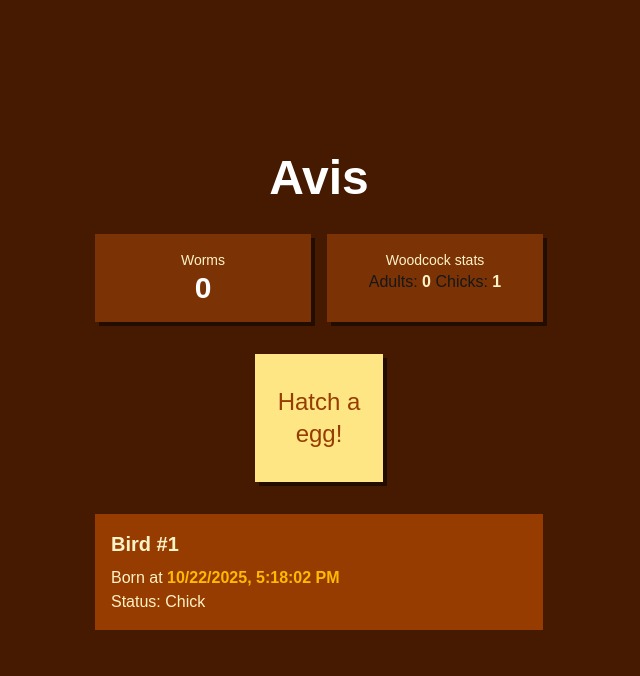
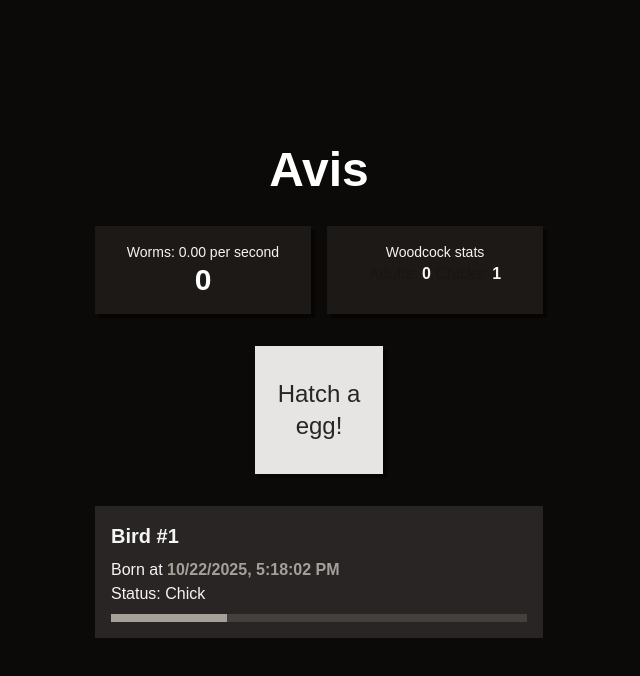
Before and after one commit to PythonAtSea/avis, a Next.js app: page / in a window 1280 px wide. Both pictures are taken after a click on the button "Hatch a egg!". Shown: the top 676 px of the page, without its empty margins (321-961 px from the left). Built offline with nearby package versions, Linux system fonts and the light colour scheme.

Commit message:
feat: death.

```diff
--- a/src/app/page.tsx
+++ b/src/app/page.tsx
@@ -11,8 +11,9 @@ type Bird = {
 export default function Home() {
   const [birds, setBirds] = useState<Bird[]>([]);
   const [worms, setWorms] = useState<number>(0);
-  const [msPerWorm, setMsPerWorm] = useState<number>(2000);
+  const [msPerWorm, setMsPerWorm] = useState<number>(10000);
   const [growMs, setGrowMs] = useState<number>(10000);
+  const [maxLife, setMaxLife] = useState<number>(120000);
 
   const hatchEgg = () => {
     const newBird: Bird = {
@@ -27,7 +28,12 @@ export default function Home() {
     const interval = setInterval(() => {
       console.log("yo");
       setBirds((prevBirds) =>
-        prevBirds.map((bird) => {
+        prevBirds
+          .filter((bird) => {
+            const ageInMs = new Date().getTime() - bird.birthDate.getTime();
+            return ageInMs < maxLife;
+          })
+          .map((bird) => {
             const ageInMs = new Date().getTime() - bird.birthDate.getTime();
             if (!bird.isAdult && ageInMs >= growMs) {
               return { ...bird, isAdult: true };
@@ -35,9 +41,9 @@ export default function Home() {
             return bird;
           })
       );
-    }, 500);
+    }, 0);
     return () => clearInterval(interval);
-  }, [growMs]);
+  }, [growMs, maxLife]);
 
   useEffect(() => {
     const interval = setInterval(() => {
@@ -53,47 +59,68 @@ export default function Home() {
   }, [msPerWorm]);
 
   return (
-    <div className="min-h-screen bg-amber-950 flex flex-col items-center justify-center p-4">
+    <div className="min-h-screen bg-stone-950 flex flex-col items-center justify-center p-4">
       <h1 className="text-5xl font-bold text-white mb-8 text-center">Avis</h1>
       <div className="grid grid-cols-2 gap-4 mb-8 w-full max-w-md">
-        <div className="bg-amber-900 p-4 text-center shadow-offset">
-          <p className="text-amber-100 text-sm">Worms</p>
+        <div className="bg-stone-900 p-4 text-center shadow-offset">
+          <p className="text-stone-100 text-sm">
+            Worms:{" "}
+            {(
+              birds.filter((b) => b.isAdult).length *
+              (1000 / msPerWorm)
+            ).toFixed(2)}{" "}
+            per second
+          </p>
           <p className="text-3xl font-bold text-white">{worms}</p>
         </div>
-        <div className="bg-amber-900 p-4 text-center shadow-offset">
-          <p className="text-amber-100 text-sm">Woodcock stats</p>
+        <div className="bg-stone-900 p-4 text-center shadow-offset">
+          <p className="text-stone-100 text-sm">Woodcock stats</p>
           <p className="">
             <span>Adults: </span>
-            <span className="text-amber-100 font-bold">
+            <span className="text-stone-100 font-bold">
               {birds.filter((b) => b.isAdult).length}
             </span>
             <span> Chicks: </span>
-            <span className="text-amber-100 font-bold">
+            <span className="text-stone-100 font-bold">
               {birds.filter((b) => !b.isAdult).length}
             </span>
           </p>
         </div>
       </div>
       <button
-        className="w-32 h-32 -full bg-amber-200 shadow-offset hover:bg-amber-400 transition-all mb-8 flex items-center justify-center"
+        className="w-32 h-32 -full bg-stone-200 shadow-offset hover:bg-stone-400 transition-all mb-8 flex items-center justify-center"
         onClick={hatchEgg}
       >
-        <span className="text-2xl text-amber-800">Hatch a egg!</span>
+        <span className="text-2xl text-stone-800">Hatch a egg!</span>
       </button>
       <div className="w-full max-w-md">
         {birds.map((bird, index) => (
           <div
             key={index}
-            className="bg-amber-800 text-amber-100 p-4 mb-4 shadow-offset-lg"
+            className="bg-stone-800 text-stone-100 p-4 mb-4 shadow-offset-lg"
           >
             <h2 className="text-xl font-bold mb-2">{bird.name}</h2>
             <p>
               Born at{" "}
-              <span className="text-amber-400 font-bold">
+              <span className="text-stone-400 font-bold">
                 {bird.birthDate.toLocaleString()}
               </span>
             </p>
             <p>Status: {bird.isAdult ? "Adult" : "Chick"}</p>
+            {(() => {
+              const ageInMs = new Date().getTime() - bird.birthDate.getTime();
+              const progress = bird.isAdult
+                ? Math.min(((ageInMs - growMs) / (maxLife - growMs)) * 100, 100)
+                : Math.min((ageInMs / growMs) * 100, 100);
+              return (
+                <div className="w-full bg-stone-700 h-2 mt-2">
+                  <div
+                    className="bg-stone-400 h-2"
+                    style={{ width: `${progress}%` }}
+                  ></div>
+                </div>
+              );
+            })()}
           </div>
         ))}
       </div>
```
Lines whose indentation alone changed are shown as unchanged.
